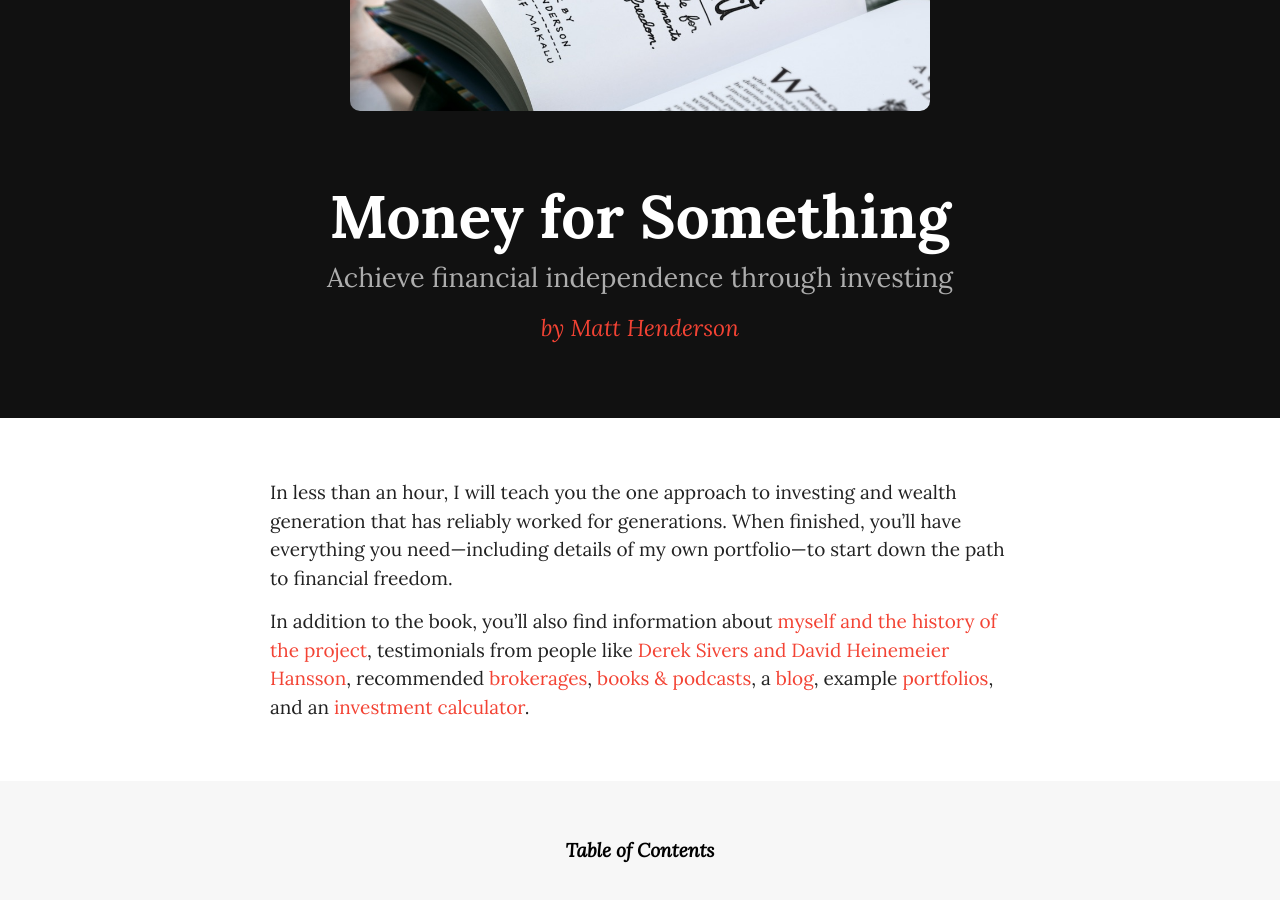
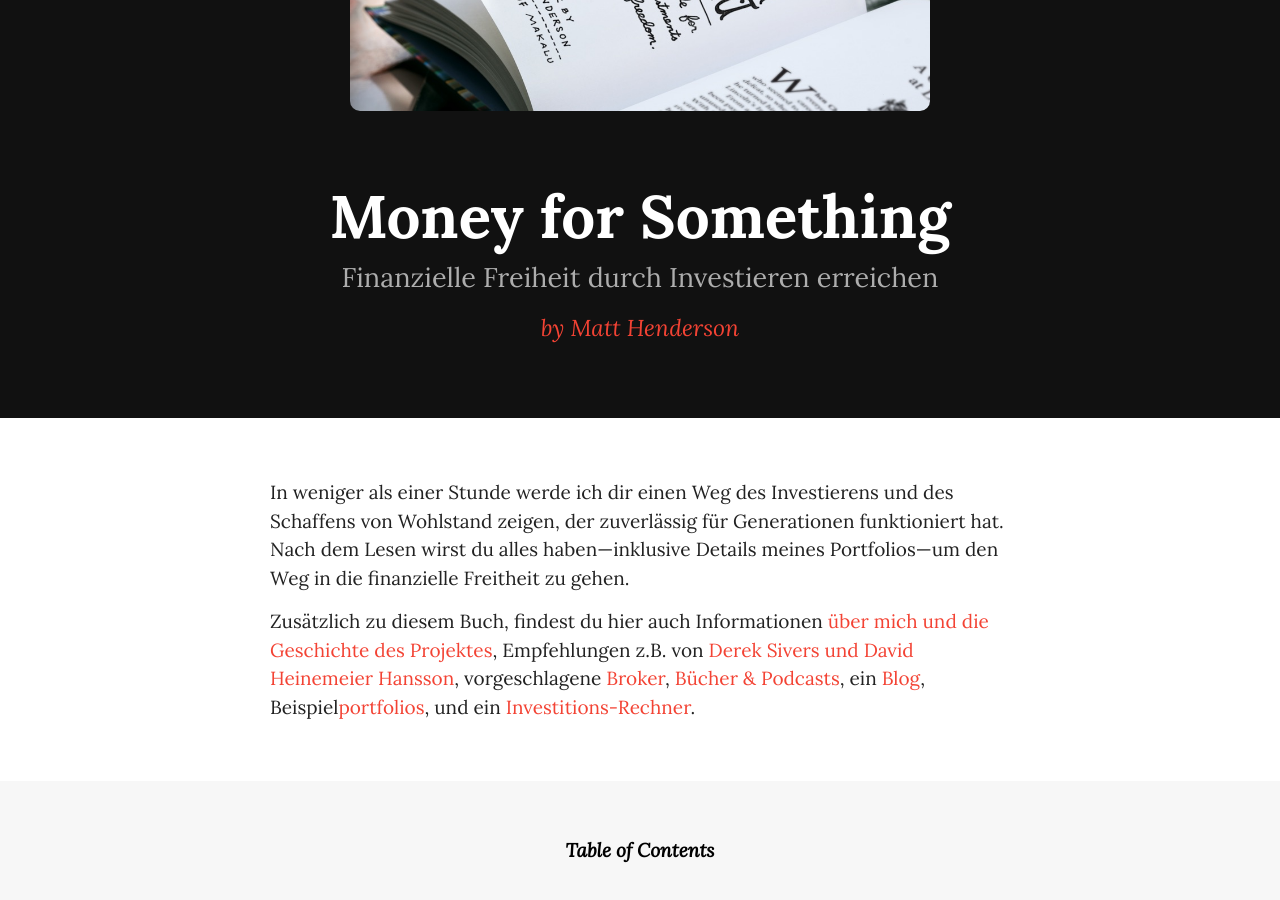
Before and after one commit to dafacto/moneyforsomething-de, a Jekyll site: the page built from index.md, in a window 1280 px wide and 900 px high, scrolled down 206 px. Built offline with Jekyll 4.4.1, drawn with Linux system fonts in a browser that asks for light colours; some web fonts are replaced; a script that is not in the unit is left out.

Commit message:
Update index.md

```diff
--- a/index.md
+++ b/index.md
@@ -1,9 +1,9 @@
 ---
 layout: home
 title: Money for Something
-intro: Achieve financial independence through investing
+intro: Finanzielle Freiheit durch Investieren erreichen
 ---
 
-In less than an hour, I will teach you the one approach to investing and wealth generation that has reliably worked for generations. When finished, you’ll have everything you need—including details of my own portfolio—to start down the path to financial freedom.
+In weniger als einer Stunde werde ich dir einen Weg des Investierens und des Schaffens von Wohlstand zeigen, der zuverlässig für Generationen funktioniert hat. Nach dem Lesen wirst du alles haben—inklusive Details meines Portfolios—um den Weg in die finanzielle Freitheit zu gehen.
 
-In addition to the book, you’ll also find information about [myself and the history of the project](/about/), testimonials from people like [Derek Sivers and David Heinemeier Hansson](/praise/), recommended [brokerages](/brokerages/), [books & podcasts](/books/), a [blog](/blog/), example [portfolios](/portfolios/), and an [investment calculator](/calculator/).
+Zusätzlich zu diesem Buch, findest du hier auch Informationen [über mich und die Geschichte des Projektes](/about/), Empfehlungen z.B. von [Derek Sivers und David Heinemeier Hansson](/praise/), vorgeschlagene [Broker](/brokerages/), [Bücher & Podcasts](/books/), ein [Blog](/blog/), Beispiel[portfolios](/portfolios/), und ein [Investitions-Rechner](/calculator/).
```
